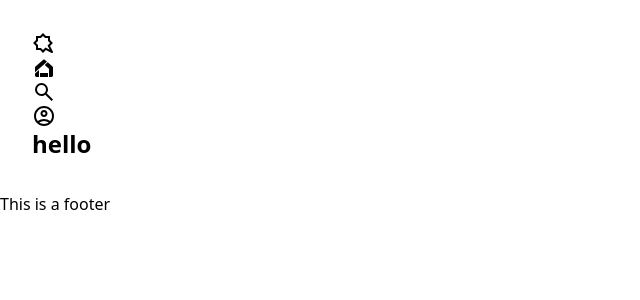
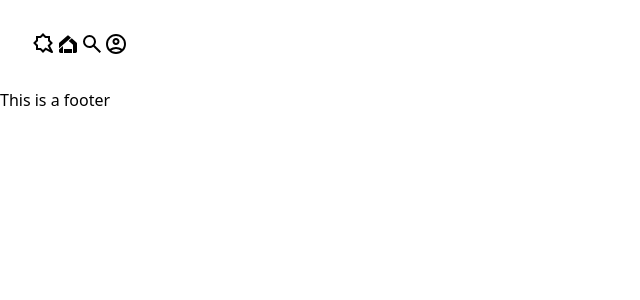
Before and after one commit to shraaavss/feed-app, a React (Vite) app: page / in a window 1280 px wide. Shown: the top 300 px of the page, without its empty margins (0-640 px from the left). Built offline with nearby package versions, Linux system fonts and the light colour scheme.

Commit message:
header tweeks

```diff
--- a/src/components/Header.jsx
+++ b/src/components/Header.jsx
@@ -8,14 +8,18 @@ import prof from '../assets/ProfileIcon.svg';
 export default function Header() {
   return (
     <div>
-        <header className="flex p-8">
+        <header className="flex p-8 justify-around">
+
             <div className="app-logo">
                 <img src={Appicon} alt="app icon" />
-                <img src={home} alt="app icon" />
-                <img src={search} alt="app icon" />
-                <img src={prof} alt="app icon" />
-                <p className="text-2xl font-bold">hello</p>
             </div>
+
+            <nav className="flex flex-row gap-10">
+                <img src={home} alt="home" />
+                <img src={search} alt="search" />
+                <img src={prof} alt="profile" />
+            </nav>
+
         </header>
     </div>
   )
```
